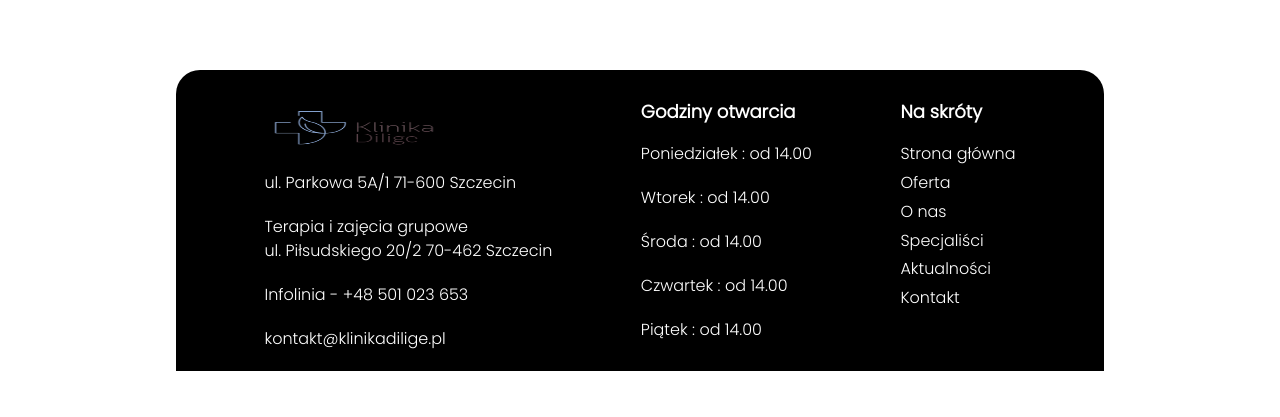
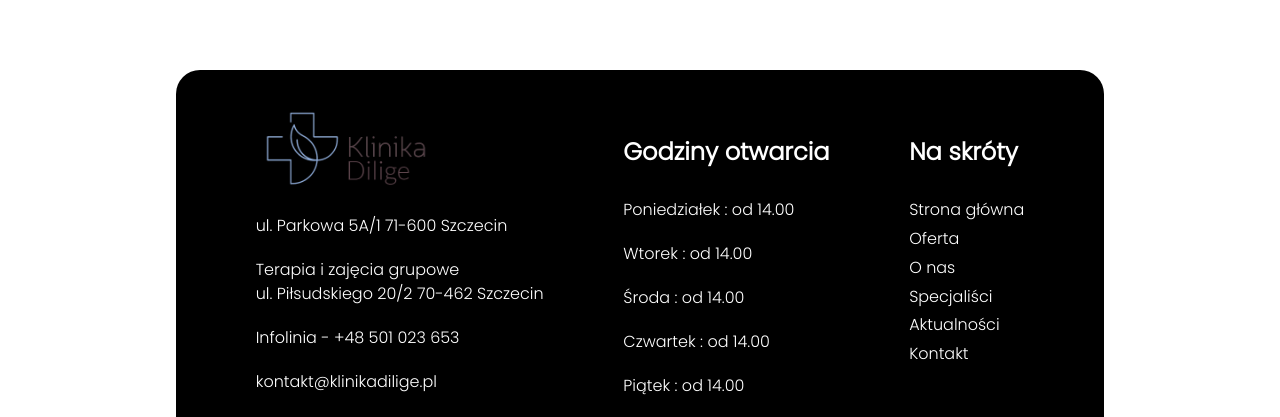
Before and after one commit to Adamauer1/klinika-dilige-app, a Next.js app: page / in a window 1280 px wide. Shown: the part 881-1298 px from the top of the page. Before the commit the page ends 1254 px from the top, so only its background shows below. Built offline with nearby package versions, Linux system fonts and the light colour scheme.

Commit message:
fixing styles on header and footer

```diff
--- a/src/components/styles/footer.module.css
+++ b/src/components/styles/footer.module.css
@@ -36,9 +36,11 @@
 
 .title {
   font-weight: bold;
-  margin-bottom: 0.75rem;
+  /* margin-bottom: 0.75rem; */
+  margin-bottom: 2rem;
   margin-top: 1.75rem;
-  font-size: 1.125rem;
+  /* font-size: 1.125rem; */
+  font-size: 1.5rem;
   line-height: 1.75rem;
   color: white;
 }
--- a/src/components/ui/footer.tsx
+++ b/src/components/ui/footer.tsx
@@ -10,11 +10,11 @@ const Footer = () => {
       <div className={styles.footer}>
         <div className={styles.section}>
           <Image
-            className="mb-3"
+            className=""
             src="/logo.png"
             alt="Logo"
             width={180}
-            height={37}
+            height={80}
             priority
           />
           <p className={styles.p}>ul. Parkowa 5A/1 71-600 Szczecin</p>
@@ -25,7 +25,7 @@ const Footer = () => {
           <p className={styles.p}>Infolinia - +48 501 023 653</p>
           <p className={styles.p}>kontakt@klinikadilige.pl</p>
         </div>
-        <div className="mt-10">
+        <div className={styles.section}>
           <h3 className={styles.title}>Godziny otwarcia</h3>
           <p className={styles.p}>Poniedziałek : od 14.00</p>
           <p className={styles.p}>Wtorek : od 14.00</p>
@@ -33,7 +33,7 @@ const Footer = () => {
           <p className={styles.p}>Czwartek : od 14.00</p>
           <p className={styles.p}>Piątek : od 14.00</p>
         </div>
-        <div className="mt-10">
+        <div className={styles.section}>
           <h3 className={styles.title}>Na skróty</h3>
           <nav>
             <ul className={styles.ul}>
--- a/src/components/ui/header.tsx
+++ b/src/components/ui/header.tsx
@@ -11,7 +11,7 @@ const Header = () => {
           src="/logo.png"
           alt="Logo"
           width={180}
-          height={37}
+          height={80}
           priority
         />
         <nav>
```
